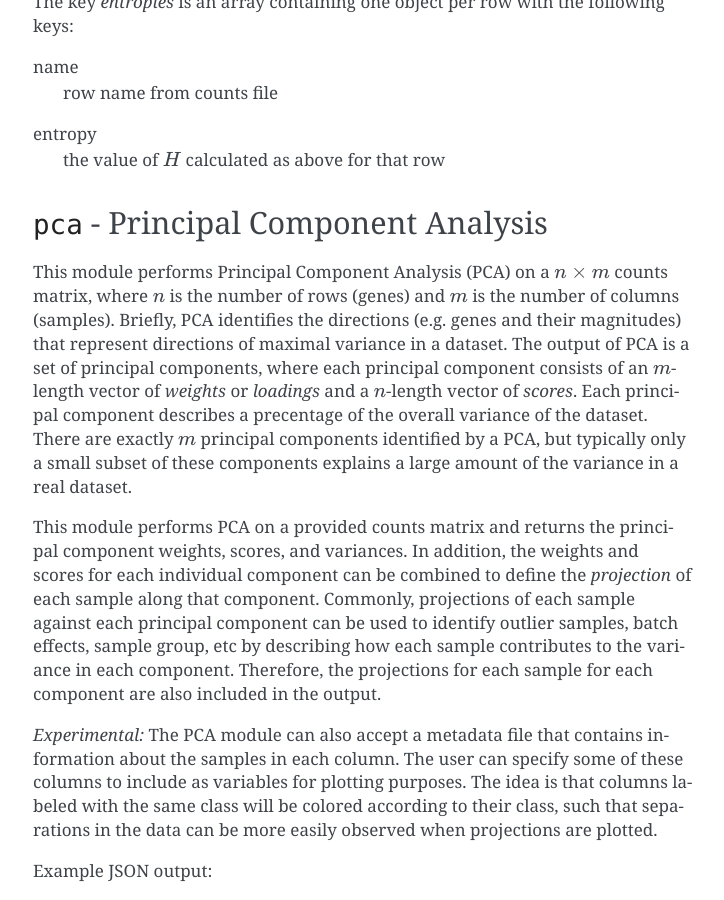
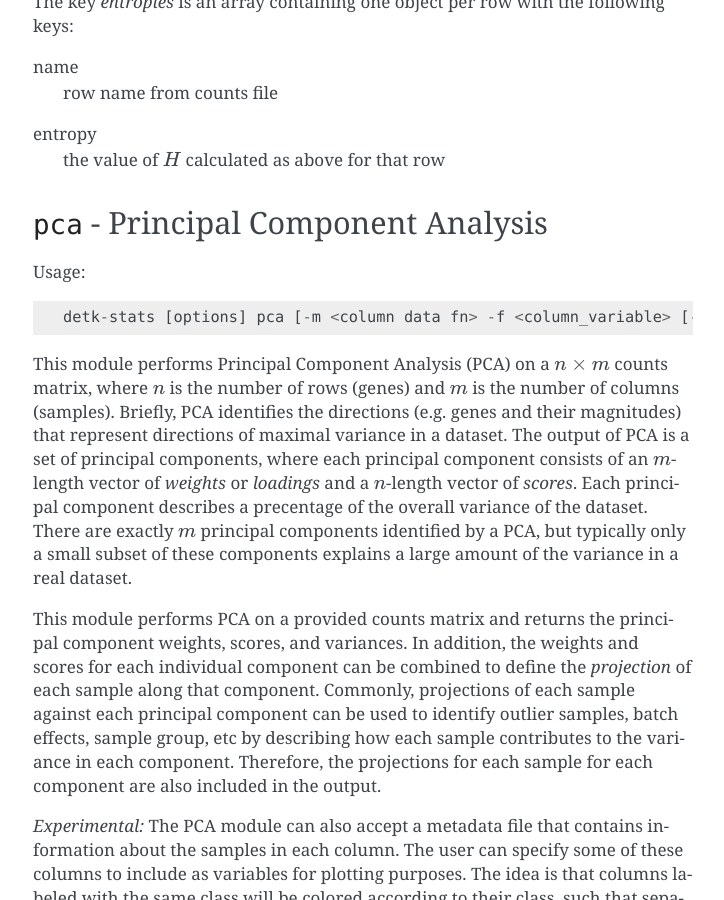
Before and after one commit to BU-Neuromics/de_toolkit, a Sphinx documentation site: the page built from docs/stats.rst, in a window 1280 px wide and 900 px high, scrolled down 6619 px. Shown: the whole window, without its empty margins (387-1111 px from the left). Built offline with Sphinx 7.4.7, drawn with Linux system fonts in a browser that asks for light colours.

Commit message:
added pca usage to docs

```diff
--- a/docs/stats.rst
+++ b/docs/stats.rst
@@ -327,6 +327,11 @@ entropy
 ``pca`` - Principal Component Analysis
 --------------------------------------
 
+Usage::
+
+  detk-stats [options] pca [-m <column data fn> -f <column_variable> [-f <column_variable>]] <counts fn>
+
+
 This module performs Principal Component Analysis (PCA) on a :math:`n \times m`
 counts matrix, where :math:`n` is the number of rows (genes) and :math:`m` is
 the number of columns (samples).  Briefly, PCA identifies the directions (e.g.
```
Also changed, not shown: 10 other files.
